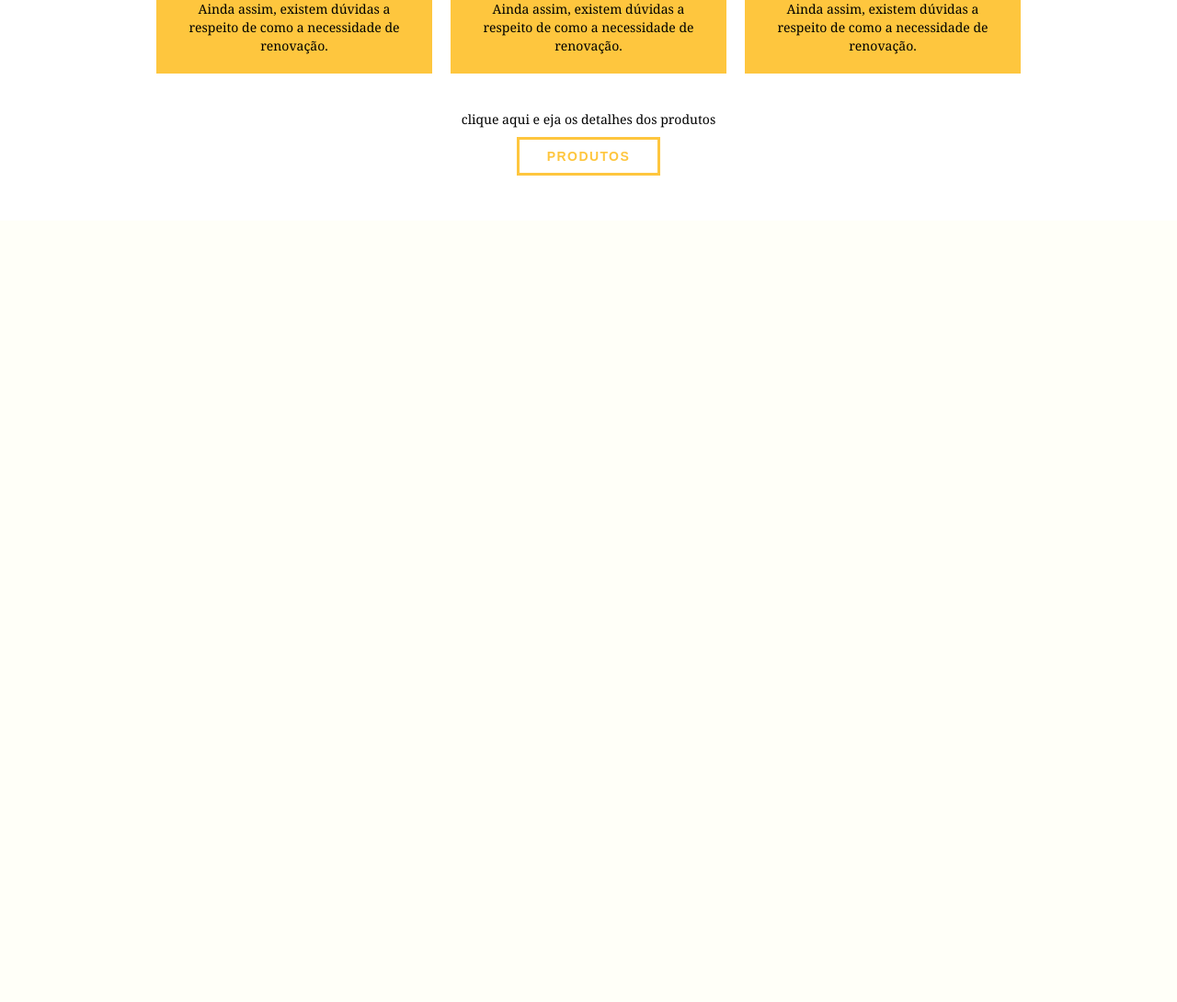
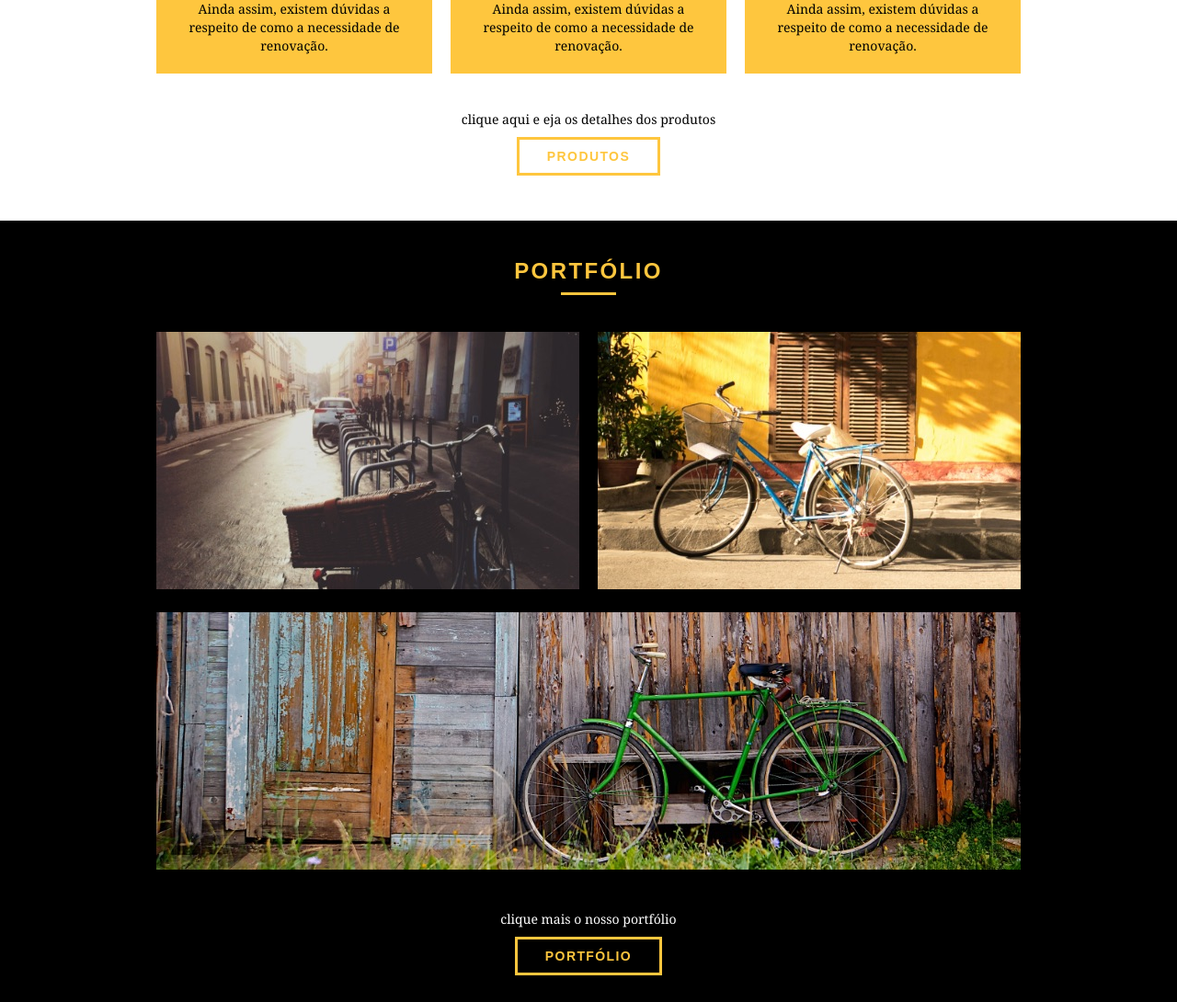
Before and after one commit to andersonfagundes/bikcraft, a PHP site: page / in a window 1280 px wide. Shown: the part 863-1953 px from the top of the page at 92% size. Before the commit the page ends 1054 px from the top, so only its background shows below. Run offline with PHP 8.4, Linux system fonts and the light colour scheme.

Commit message:
Portfolio - Home

```diff
--- a/css/style.css
+++ b/css/style.css
@@ -179,3 +179,26 @@ p {
 .call p {
   margin-bottom: 20px;
 }
+
+/*Portfólio*/
+.portfolio {
+  width: 100%;
+  background: #000;
+  padding: 40px 0;
+}
+
+.portfolio .subtitulo {
+  color: #fec63e;
+}
+
+.portfolio .subtitulo:after {
+  background: #fec63e;
+}
+
+.portfolio_lista li:last-child {
+  margin-top: 20px;
+}
+
+.portfolio .call p {
+  color: #fff;
+}
--- a/index.html
+++ b/index.html
@@ -72,6 +72,26 @@
             <p>clique aqui e eja os detalhes dos produtos</p>
             <a href="produtos.html" class="btn btn-preto">Produtos</a>
         </div>
+
+    </section>
+
+    <!--Fecha produtos-->
+    <section class="portfolio">
+        <div class="container">
+            <h2 class="subtitulo">Portfólio</h2>
+            <ul class="portfolio_lista">
+                <li class="grid-8"><img src="img/portfolio/retro.jpg" alt="Bicicleta Retrô"></li>
+                <li class="grid-8"><img src="img/portfolio/passeio.jpg" alt="Bicicleta Passeio"></li>
+                <li class="grid-16"><img src="img/portfolio/esporte.jpg" alt="Bicicleta Esporte"></li>
+            </ul>
+
+            <div class="call">
+                <p>clique mais o nosso portfólio</p>
+                <a href="portfolio.html" class="btn">Portfólio</a>
+            </div>
+
+        </div>
+
     </section>
 </body>
 
```
